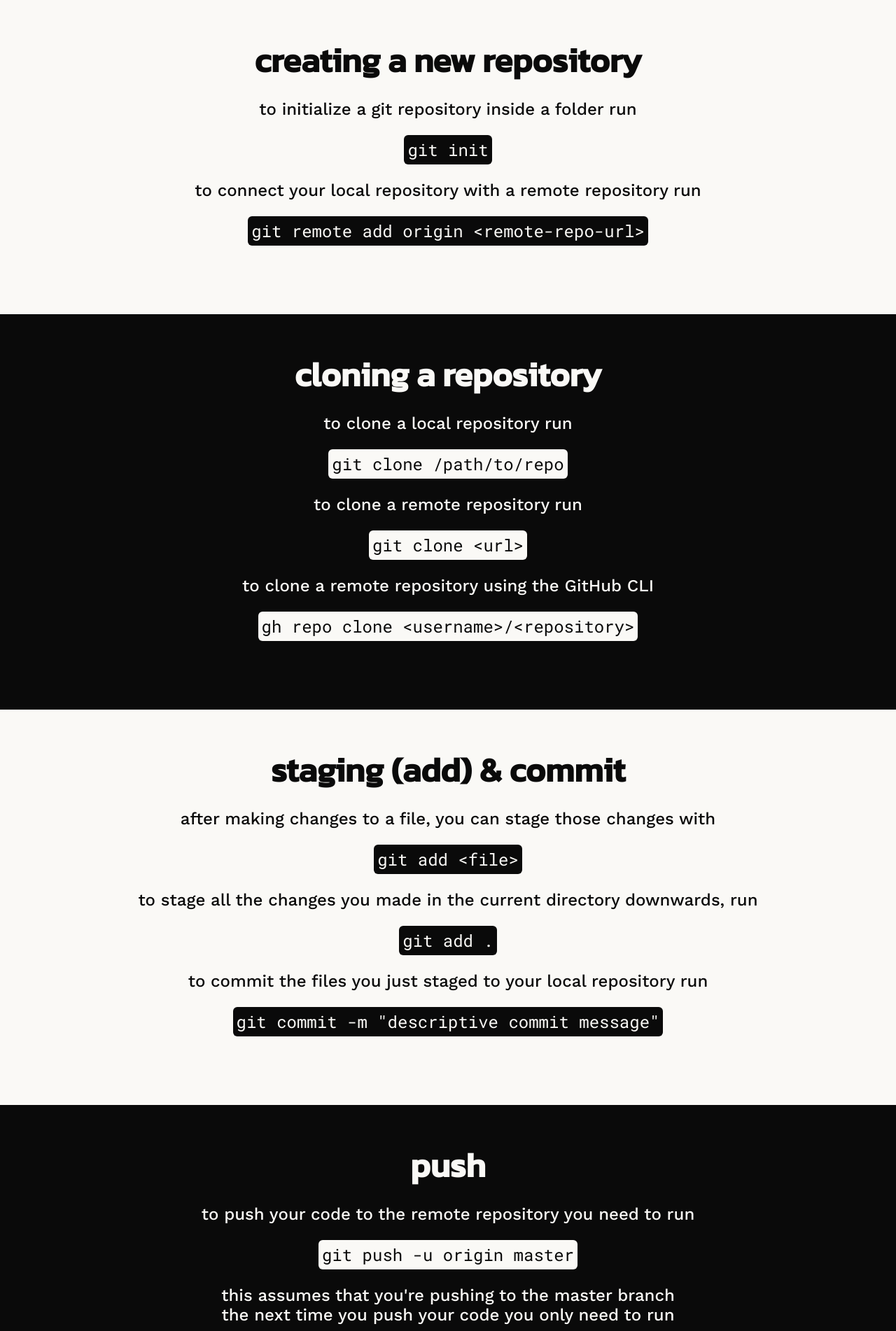
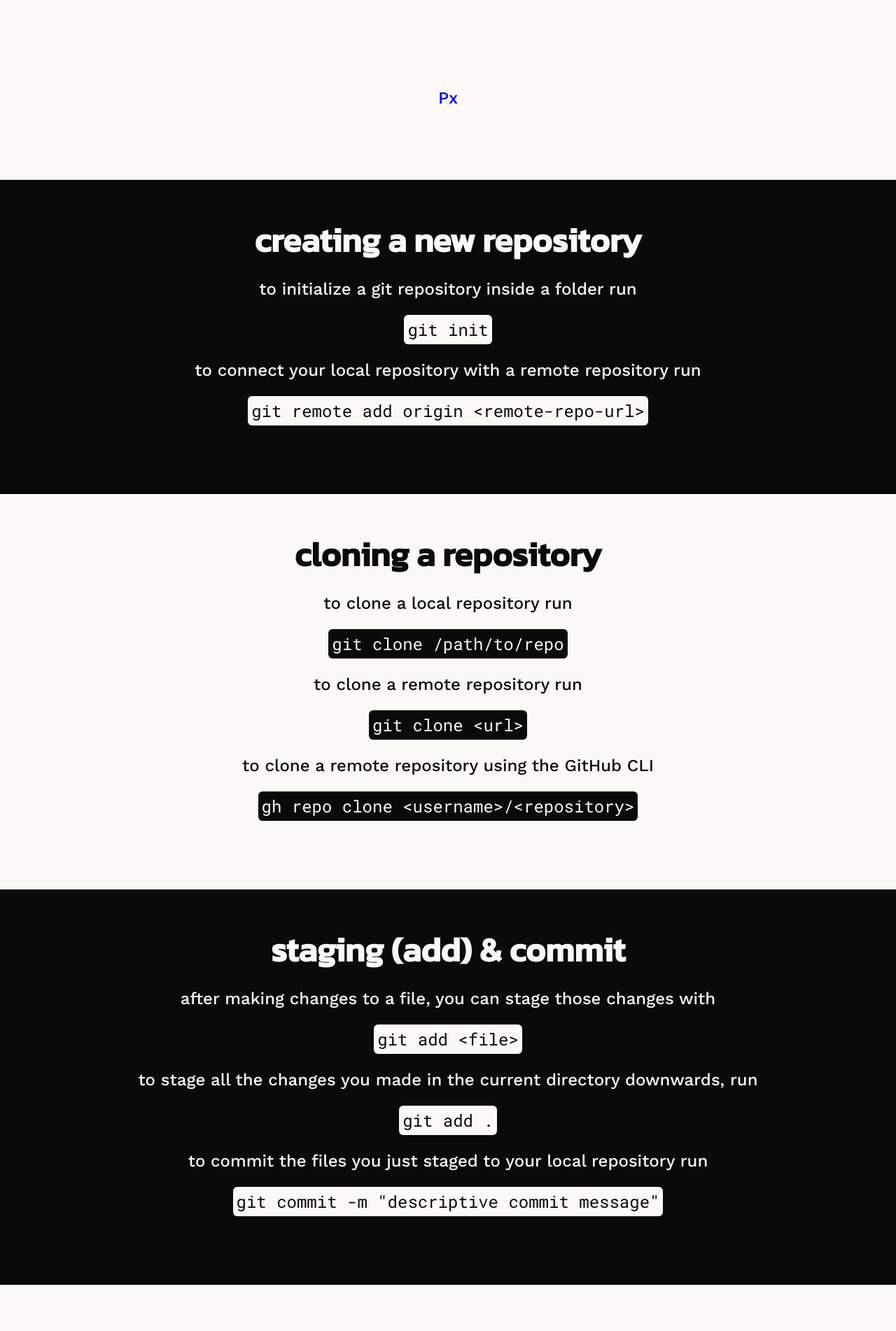
Before and after one commit to itispx/git-cheat-sheet, a React (Create React App) app: page / in a window 1280 px wide. Shown: the top 1902 px of the page at 70% size. Built offline with nearby package versions, Linux system fonts and the light colour scheme.

Commit message:
feat: presentation section

```diff
--- a/src/App.tsx
+++ b/src/App.tsx
@@ -9,14 +9,25 @@ import Code from "./components/Code/Code";
 const App: React.FC = () => {
   return (
     <div className="App">
-      <Section id={0} title={t.init_title}>
+      <Section id={0} title={t.presentation_title}>
+        {t.presentation_desc} <br />
+        <br />
+        {t.by}{" "}
+        <a target="_blank" rel="noreferrer" href="https://github.com/itispx">
+          Px
+        </a>
+        <br />
+        <br />
+      </Section>
+
+      <Section id={1} title={t.init_title}>
         {t.init_repo} <br />
         <Code>git init</Code>
         {t.connect_repo_remote} <br />
         <Code>git remote add origin &lt;remote-repo-url&gt;</Code>
       </Section>
 
-      <Section id={1} title={t.clone_repo_title}>
+      <Section id={2} title={t.clone_repo_title}>
         {t.clone_local_repo} <br />
         <Code>git clone /path/to/repo</Code>
         {t.clone_remote_repo} <br />
@@ -25,7 +36,7 @@ const App: React.FC = () => {
         <Code>gh repo clone &lt;username&gt;/&lt;repository&gt;</Code>
       </Section>
 
-      <Section id={2} title={t.staging_title}>
+      <Section id={3} title={t.staging_title}>
         {t.staging_file} <br />
         <Code>git add &lt;file&gt;</Code>
         {t.staging_all} <br />
@@ -35,7 +46,7 @@ const App: React.FC = () => {
         <Code>git commit -m "descriptive commit message"</Code>
       </Section>
 
-      <Section id={3} title={t.push_title}>
+      <Section id={4} title={t.push_title}>
         {t.push_to_remote} <br />
         <Code>git push -u origin master</Code>
         {t.push_to_remote_desc} <br />
@@ -51,12 +62,12 @@ const App: React.FC = () => {
         <Code inline>--set-upstream</Code> {t.set_upstream_note_2}
       </Section>
 
-      <Section id={4} title={t.pull_title}>
+      <Section id={5} title={t.pull_title}>
         {t.pull_repo} <br />
         <Code>git pull</Code>
       </Section>
 
-      <Section id={5} title={t.branch_title}>
+      <Section id={6} title={t.branch_title}>
         {t.branch_create} <br />
         <Code>git branch &lt;branch&gt;</Code>
         {t.branch_switch} <br />
@@ -71,7 +82,7 @@ const App: React.FC = () => {
         <Code>git push -u origin &lt;branch&gt;</Code>
       </Section>
 
-      <Section id={6} title={t.merge_title}>
+      <Section id={7} title={t.merge_title}>
         {t.merge_to_active} <br />
         <Code>git merge &lt;branch&gt;</Code>
         {t.merge_conflict_1}
--- a/src/components/Section/Section.tsx
+++ b/src/components/Section/Section.tsx
@@ -1,15 +1,16 @@
-import React from "react";
+import React, { CSSProperties } from "react";
 import "./Section.scss";
 
 export interface SectionProps {
+  style?: CSSProperties;
   id: number;
   title: string;
   children: React.ReactNode;
 }
 
-const Section: React.FC<SectionProps> = ({ id, title, children }) => {
+const Section: React.FC<SectionProps> = ({ style, id, title, children }) => {
   return (
-    <section className={`Section ${id % 2 === 0 ? "Light" : "Dark"}`}>
+    <section style={style} className={`Section ${id % 2 === 0 ? "Light" : "Dark"}`}>
       <h1>{title}</h1>
       <br />
       <p>{children}</p>
--- a/src/index.scss
+++ b/src/index.scss
@@ -20,3 +20,7 @@ p {
   margin: 0;
   padding: 0;
 }
+
+a {
+  text-decoration: none;
+}
```
